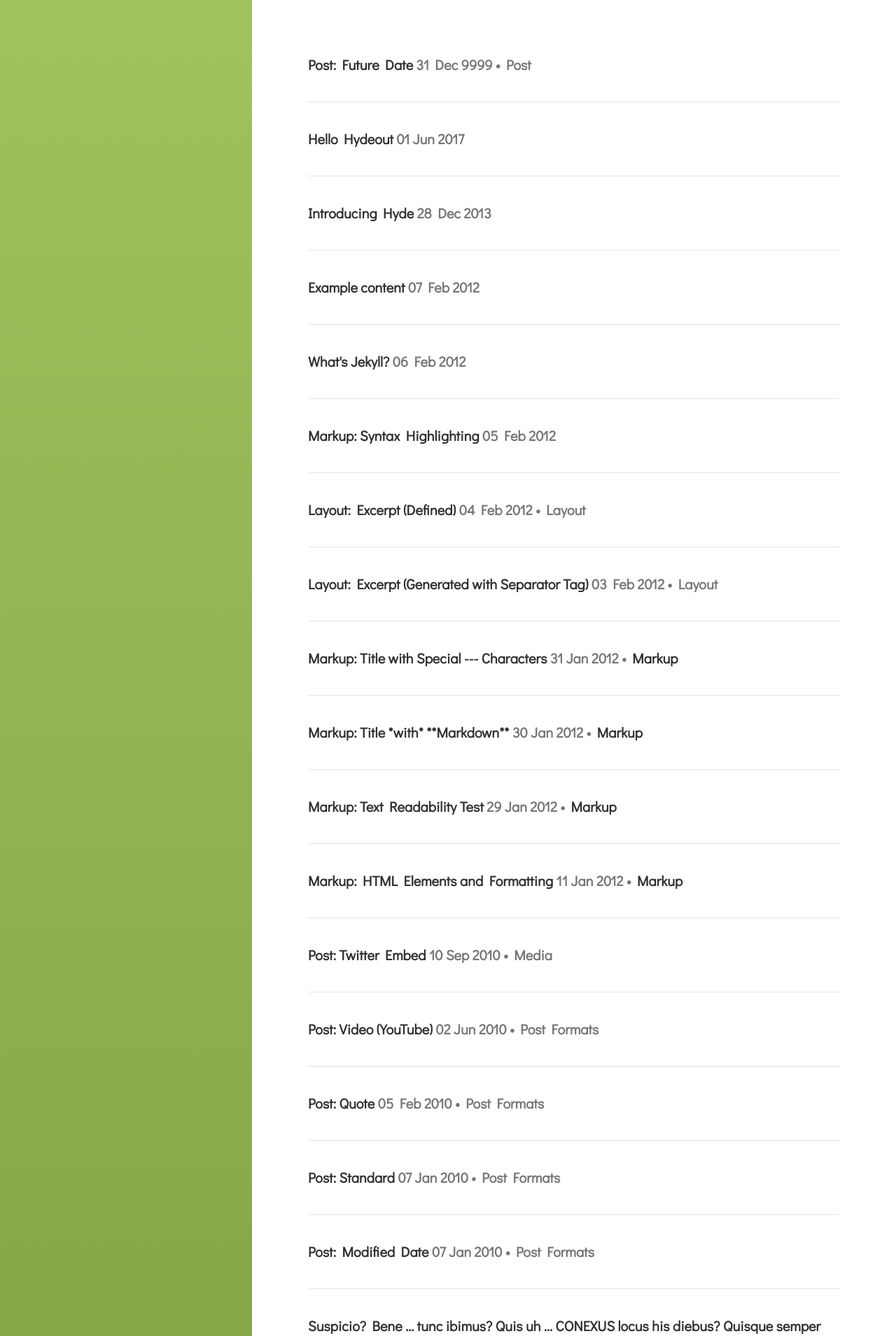
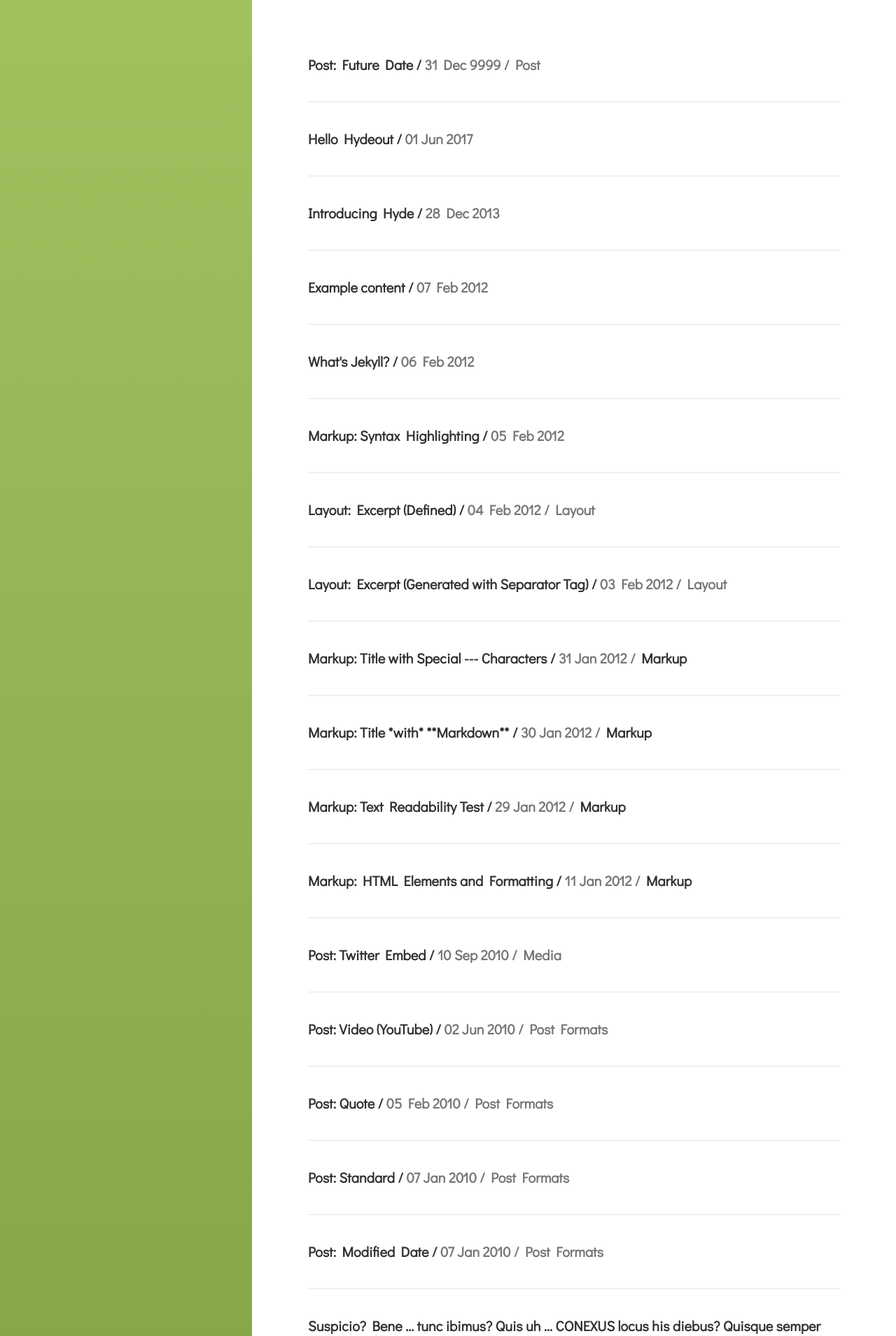
Before and after one commit to dimmcnami/dimmcnami.github.io, a Jekyll site: the page built from index.html, in a window 1280 px wide. Shown: the top 1909 px of the page at 70% size. Built offline with Jekyll 4.4.1, drawn with Linux system fonts in a browser that asks for light colours; the list of posts is cut into pages by our own code; some of the changed text lies outside the part shown.

Commit message:
wertwert

```diff
--- a/_includes/span-meta.html
+++ b/_includes/span-meta.html
@@ -2,7 +2,7 @@
   <span class="post-date">{{ include.post.date | date_to_string }}</span>
   <span class="post-categories">
     {% for category in include.post.categories %}
-      &bull;
+      /
 
       {% comment %}
         Check if this category has a corresponding page before decide
--- a/_layouts/index.html
+++ b/_layouts/index.html
@@ -13,6 +13,7 @@ layout: default
       <a href="{{ site.baseurl }}{{ post.url }}">
         {{ post.title }}
       </a>
+      <span> / </span>
       {% include span-meta.html post=post %}
     </h4>
   </article>
```
